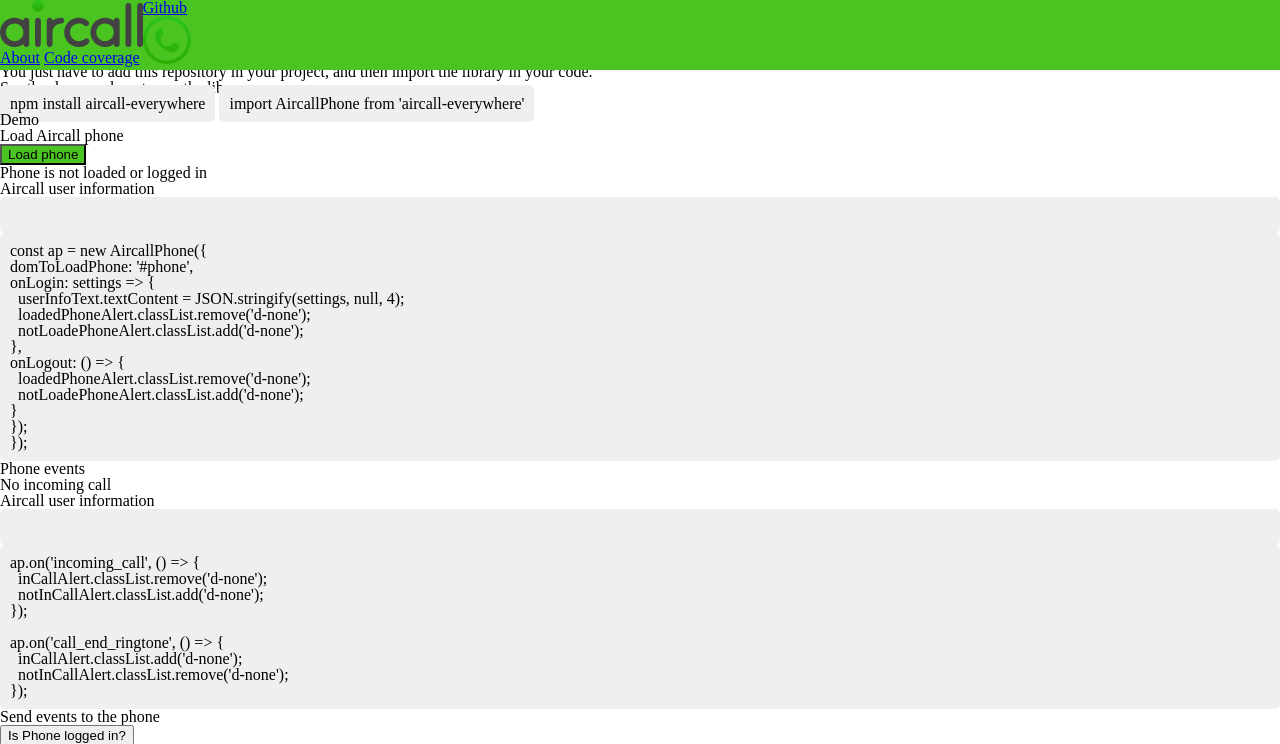
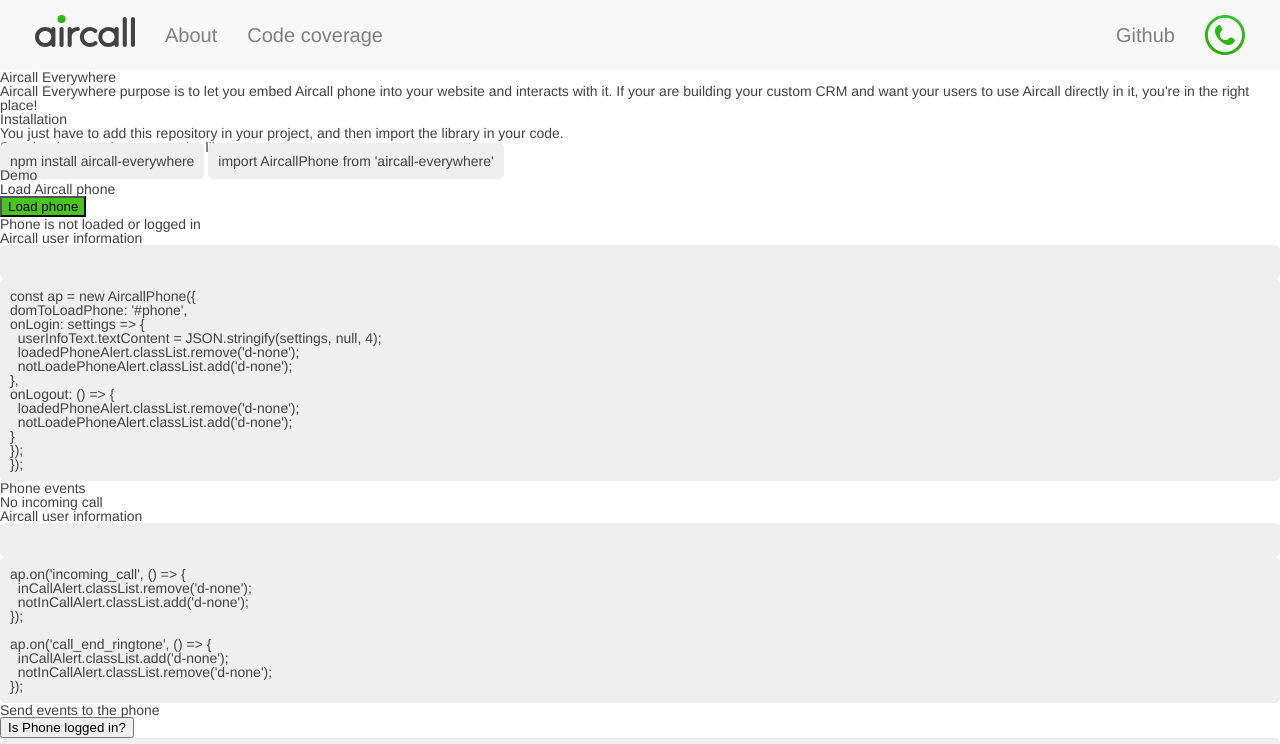
Before and after one commit to aircall/aircall-everywhere, a website: page demo/index.html in a window 1280 px wide. Shown: the top 744 px of the page. Drawn offline with Linux system fonts and the light colour scheme.

Commit message:
header css

```diff
--- a/demo/demo.css
+++ b/demo/demo.css
@@ -132,6 +132,17 @@
   box-sizing: border-box;
 }
 
+html,
+body {
+  height: 100%;
+}
+body {
+  font-family: Helvetica, Arial, sans-serif;
+  font-size: 14px;
+  color: #424242;
+  font-weight: 500;
+}
+
 nav {
   height: 70px;
   position: fixed;
@@ -139,7 +150,49 @@
   left: 0;
   right: 0;
   display: flex;
-  background-color: #4ac420;
+  background-color: #f8f8f8;
+  padding: 10px 20px;
+  justify-content: space-between;
+}
+
+.nav-content {
+  display: flex;
+  line-height: 50px;
+}
+
+.nav-content a {
+  margin: 0 15px;
+  text-decoration: none;
+  font-size: 20px;
+  color: #7f7f7f;
+}
+
+.nav-content a:hover {
+  color: #000000;
+}
+
+#link-aircall {
+  width: 100px;
+  display: flex;
+}
+#link-aircall img {
+  margin: auto;
+  width: 100px;
+  position: relative;
+  top: -4px;
+}
+
+#phone-aircall {
+  width: 40px;
+  display: flex;
+}
+#phone-aircall img {
+  width: 40px;
+  margin: auto;
+}
+
+main {
+  margin-top: 70px;
 }
 
 .button {
--- a/demo/index.html
+++ b/demo/index.html
@@ -11,7 +11,7 @@
 <body>
   <div id="phone" class="d-none"></div>
   <nav>
-    <div class="nav-left-links">
+    <div class="nav-content">
       <a href="https://aircall.io" id="link-aircall">
         <img src="images/aircall-logo.svg">
       </a>
@@ -19,12 +19,12 @@
       <a href="https://aircall.github.io/aircall-everywhere/tests/">Code coverage</a>
     </div>
 
-    <div class="nav-right-links">
+    <div class="nav-content">
       <a href="https://github.com/aircall/aircall-everywhere">
         Github
       </a>
 
-      <a class="phone-aircall">
+      <a id="phone-aircall">
         <img src="images/aircall-icon.svg">
       </a>
     </div>
```
